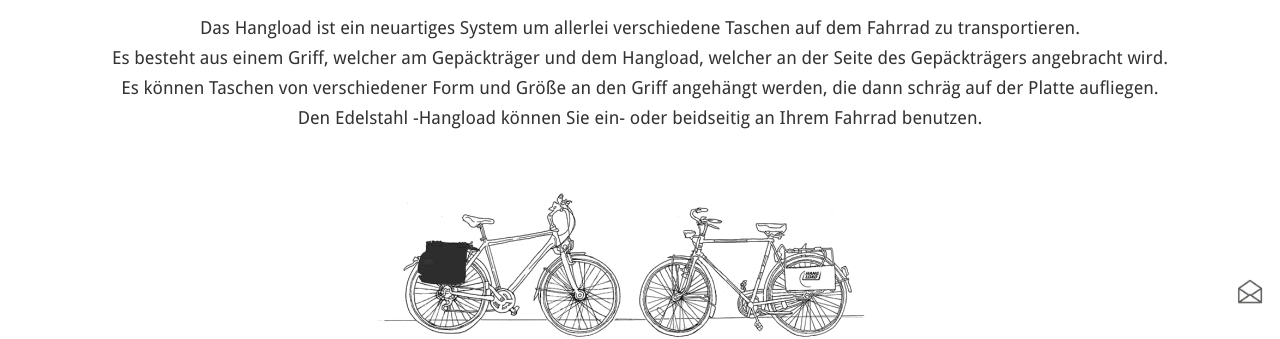
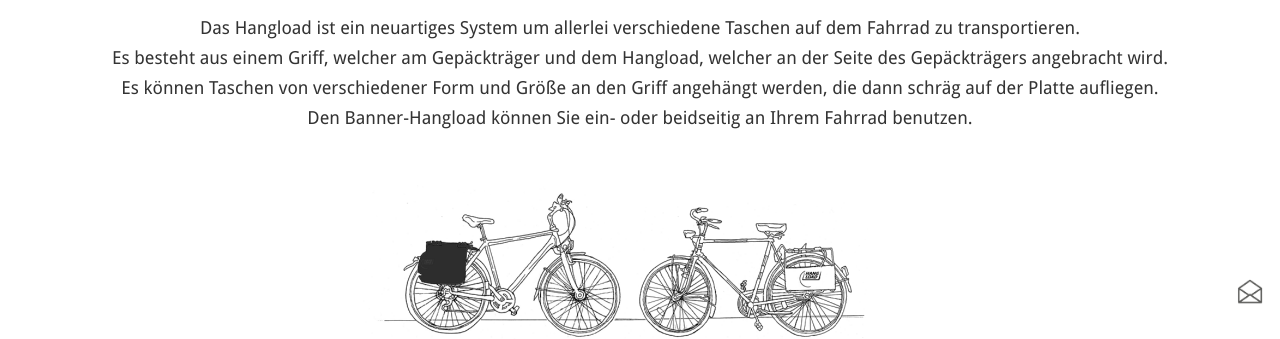
Before and after one commit to bodokaiser/hangload.com, a Jekyll site: the page built from de/index.html, in a window 1280 px wide and 1400 px high, scrolled down 1570 px. Shown: the part 153-492 px from the top of the window. Built offline with Jekyll 4.4.1, drawn with Linux system fonts in a browser that asks for light colours; nearby versions of some CDN libraries; library files that are not in the unit come from our copies; Markdown is read by kramdown in place of the engine named in the settings; some of the changed text lies outside the part shown.

Commit message:
update 1
change video and image links

```diff
--- a/de/index.html
+++ b/de/index.html
@@ -70,7 +70,7 @@
         angehängt werden, die dann schräg auf der Platte aufliegen.
         </h4>
       <h4 class="text-center">
-        Den Edelstahl -Hangload können Sie ein- oder beidseitig an Ihrem Fahrrad benutzen.
+        Den Banner-Hangload können Sie ein- oder beidseitig an Ihrem Fahrrad benutzen.
       </h4>
 	  <br>
 	  <br>
@@ -82,42 +82,12 @@
   </div>
       <br>
       <br>
-  <div class="row">
-    <div class="col-xs-12 col-md-8">
-      <div class="video">
-        <iframe src="//player.vimeo.com/video/92836767?color=111111&autoplay=1&loop=1">
-          <p class="text-center text-muted">
-            Video, welches das Hangload in Aktion zeigt...
-          </p>
-        </iframe>
-      </div>
-    </div>
-    <div class="row">
-    <div class="col-xs-10 col-xs-offset-1 col-md-4 col-md-offset-0">
-    <a class="text-justify" href="//hangload.com/de/webshop/#order">
-      <img class="img-responsive" alt="Drawings Attach"
-        src="/images/webshop/PEeinklappbar2.png" />
-    </a>
-    </div>
 
- <div class="col-xs-10 col-xs-offset-1 col-md-4 col-md-offset-0">
-  <h4 class="text-center">PE einklappbar</h4>
-    <p class="text-justify">
-  Die Kunststoff- Version kann auf der rechten Seite Ihres
-  Gepäckträgers befestigt werden und wird für den Einsatz einfach ausgeklappt. </p>
- <h2 class="text-center"> <font color=”#800000”> <a href="/de/webshop/#order"> <strong> 55€ </strong> </font>  </a> </h2>
-
-
-    </div>
-</div>
-
-  <br>
-  <br>
 
 <div class="row">
     <div class="col-xs-12 col-md-8">
       <div class="video">
-        <iframe src="//player.vimeo.com/video/95136183?color=111111&autoplay=1&loop=1">
+        <iframe src="//player.vimeo.com/video/95136183?color=111111&autoplay=0&loop=1">
           <p class="text-center text-muted">
             Embedded youtube video showing how the Hangload works...
           </p>
@@ -135,7 +105,7 @@
 </div>
 
 <div class="col-xs-10 col-xs-offset-1 col-md-4 col-md-offset-0">
-  <h4 class="text-center">Edelstahl mit Banner</h4>
+  <h4 class="text-center">Banner-Hangload</h4>
     <p class="text-justify">
   Die Stoff- Version des Hangloads mit festem angestellten Winkel kann auf jeder Seite Ihres Gepäckträgers befestigt werden -
   wahlweise auch an beiden Seiten gleichzeitig. Erhältlich in vielen verschiedenen Farben.</p>
```
